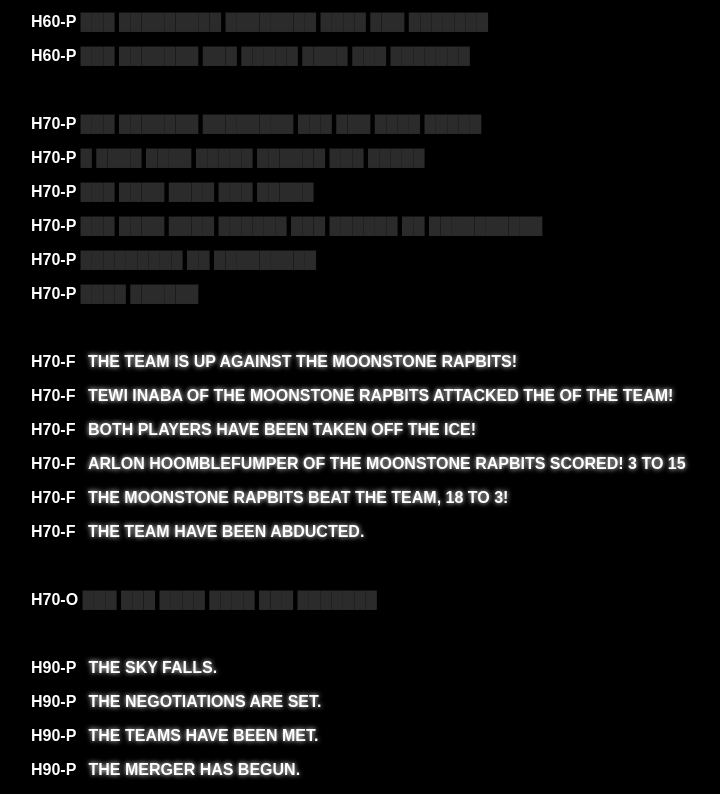
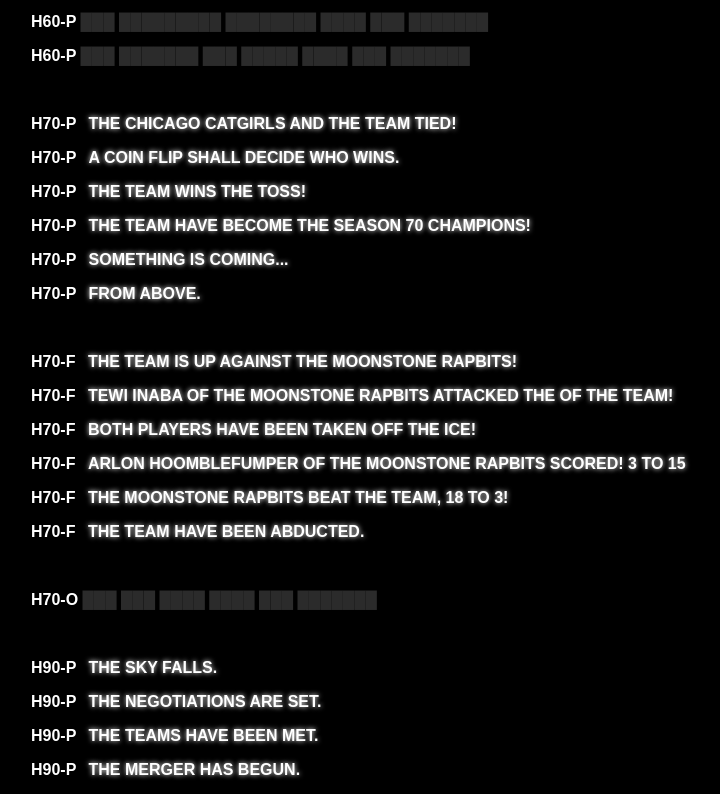
Before and after one commit to KetUnderscore/daseballreactfwontend, a React (Create React App) app: page /book in a window 1280 px wide. Shown: the part 1226-2020 px from the top of the page, without its empty margins (141-861 px from the left). Built offline with nearby package versions, Linux system fonts and the light colour scheme.

Commit message:
MORE UNCENSOR

```diff
--- a/src/pages/Book.js
+++ b/src/pages/Book.js
@@ -74,13 +74,13 @@ function Book() {
                 </div>
                 <br/>
                 {/* Section 5 */}
-                <div className="censored">
-                    <p>H70-P <span>███ ███████ ████████ ███ ███ ████ █████</span></p>
-                    <p>H70-P <span>█ ████ ████ █████ ██████ ███ █████</span></p>
-                    <p>H70-P <span>███ ████ ████ ███ █████</span></p>
-                    <p>H70-P <span>███ ████ ████ ██████ ███ ██████ ██ ██████████</span></p>
-                    <p>H70-P <span>█████████ ██ █████████</span></p>
-                    <p>H70-P <span>████ ██████</span></p>
+                <div className="uncensored">
+                    <p>H70-P <span>THE CHICAGO CATGIRLS AND THE TEAM TIED!</span></p>
+                    <p>H70-P <span>A COIN FLIP SHALL DECIDE WHO WINS.</span></p>
+                    <p>H70-P <span>THE TEAM WINS THE TOSS!</span></p>
+                    <p>H70-P <span>THE TEAM HAVE BECOME THE SEASON 70 CHAMPIONS!</span></p>
+                    <p>H70-P <span>SOMETHING IS COMING...</span></p>
+                    <p>H70-P <span>FROM ABOVE.</span></p>
                 </div>
                 <br/>
                 {/* Section 6 */}
@@ -231,9 +231,9 @@ function Book() {
                 </div>
                 <br/>
                 {/* Section 20 */}
-                <div className="censored">
-                    <p>H141-R13 <span>███ ████ ███████ ██████ ████ ███ ████</span></p>
-                    <p>H141-R13 <span>███ ████ ███████ █████ ██████ ██████ ███ ██████ ████ ███</span></p>
+                <div className="uncensored">
+                    <p>H141-R13 <span>THE MEAT GRINDER CLIMBS ONTO THE ICE!</span></p>
+                    <p>H141-R13 <span>THE MEAT GRINDER GRABS BOUGHT SOUGHT AND GRINDS THEM UP!</span></p>
                 </div>
                 <br/>
                 {/* Section 21 */}
```
